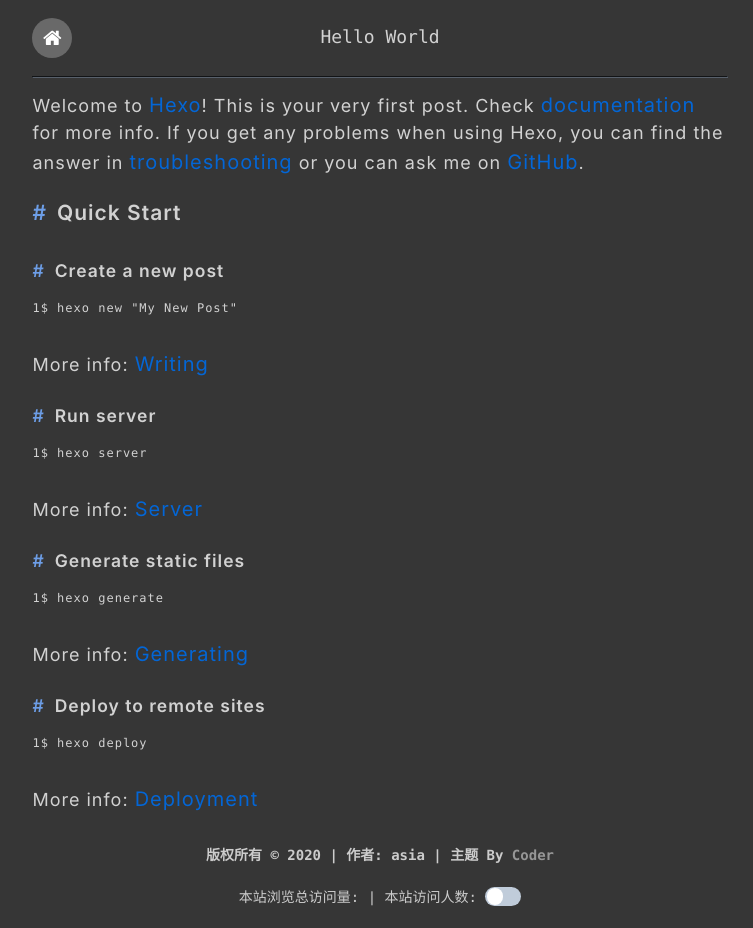
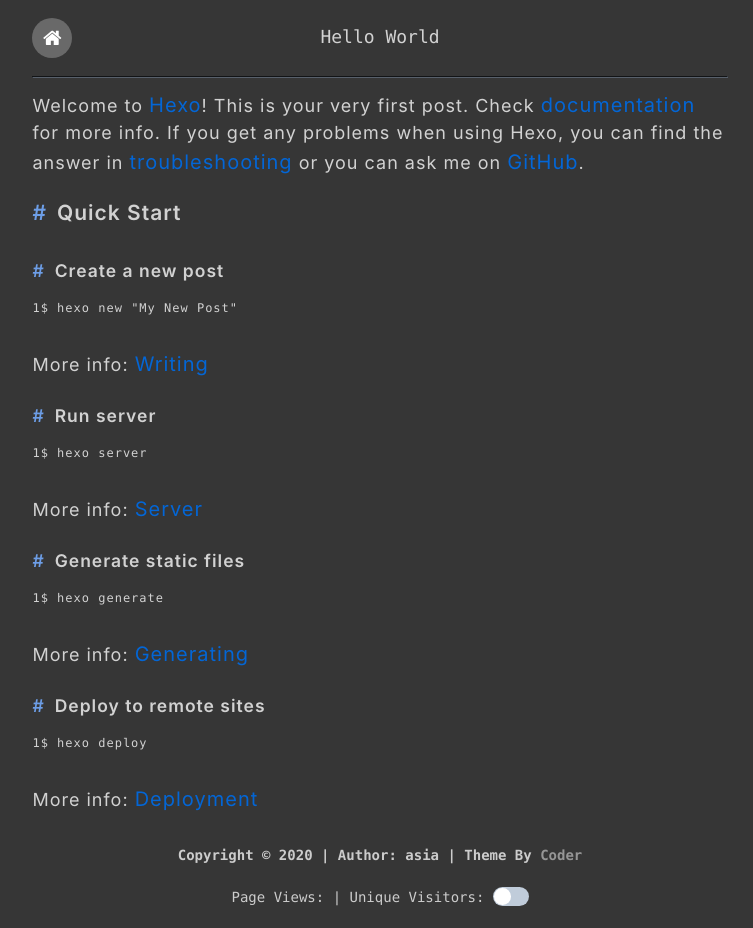
Before and after one commit to asiaro/asia_miusic, a plain HTML site: page 2021/03/20/hello-world/index.html in a window 1280 px wide. Shown: the whole page, without its empty margins (260-1013 px from the left). Drawn offline with Linux system fonts and the light colour scheme; some packages are replaced by stand-ins of ours; a script that the page names is missing.

Commit message:
Site updated: 2021-03-20 11:40:03

```diff
--- a/2021/03/20/hello-world/index.html
+++ b/2021/03/20/hello-world/index.html
@@ -52,12 +52,12 @@
 
 </div>
     <div class="footer" id="footer">
-    <p><h4>版权所有 © 2020 | 作者: asia | 主题 By <a class="theme-author" target="_blank" rel="noopener" href="https://github.com/Xunzhuo/hexo-theme-coder" style="font-size:14px; color: #969696">Coder</a></h4>
+    <p><h4>Copyright © 2020 | Author: asia | Theme By <a class="theme-author" target="_blank" rel="noopener" href="https://github.com/Xunzhuo/hexo-theme-coder" style="font-size:14px; color: #969696">Coder</a></h4>
 
         <script async src="//busuanzi.ibruce.info/busuanzi/2.3/busuanzi.pure.mini.js"></script>
-        <span id="busuanzi_container_site_pv">本站浏览总访问量: <span id="busuanzi_value_site_pv"></span></span>
+        <span id="busuanzi_container_site_pv">Page Views: <span id="busuanzi_value_site_pv"></span></span>
         <span class="post-meta-divider">|</span>
-        <span id="busuanzi_container_site_uv">本站访问人数: <span id="busuanzi_value_site_uv"></span></span>
+        <span id="busuanzi_container_site_uv">Unique Visitors: <span id="busuanzi_value_site_uv"></span></span>
 
     <label class="el-switch el-switch-blue el-switch-sm" style="vertical-align: sub;">
         <input type="checkbox" name="switch" id="update_style">
```
Also changed, not shown: 2021/03/20/吉他结构/index.html (+3 -3 lines), archives/2021/03/index.html (+3 -3 lines), archives/2021/index.html (+3 -3 lines), archives/index.html (+3 -3 lines), index.html (+3 -3 lines).
